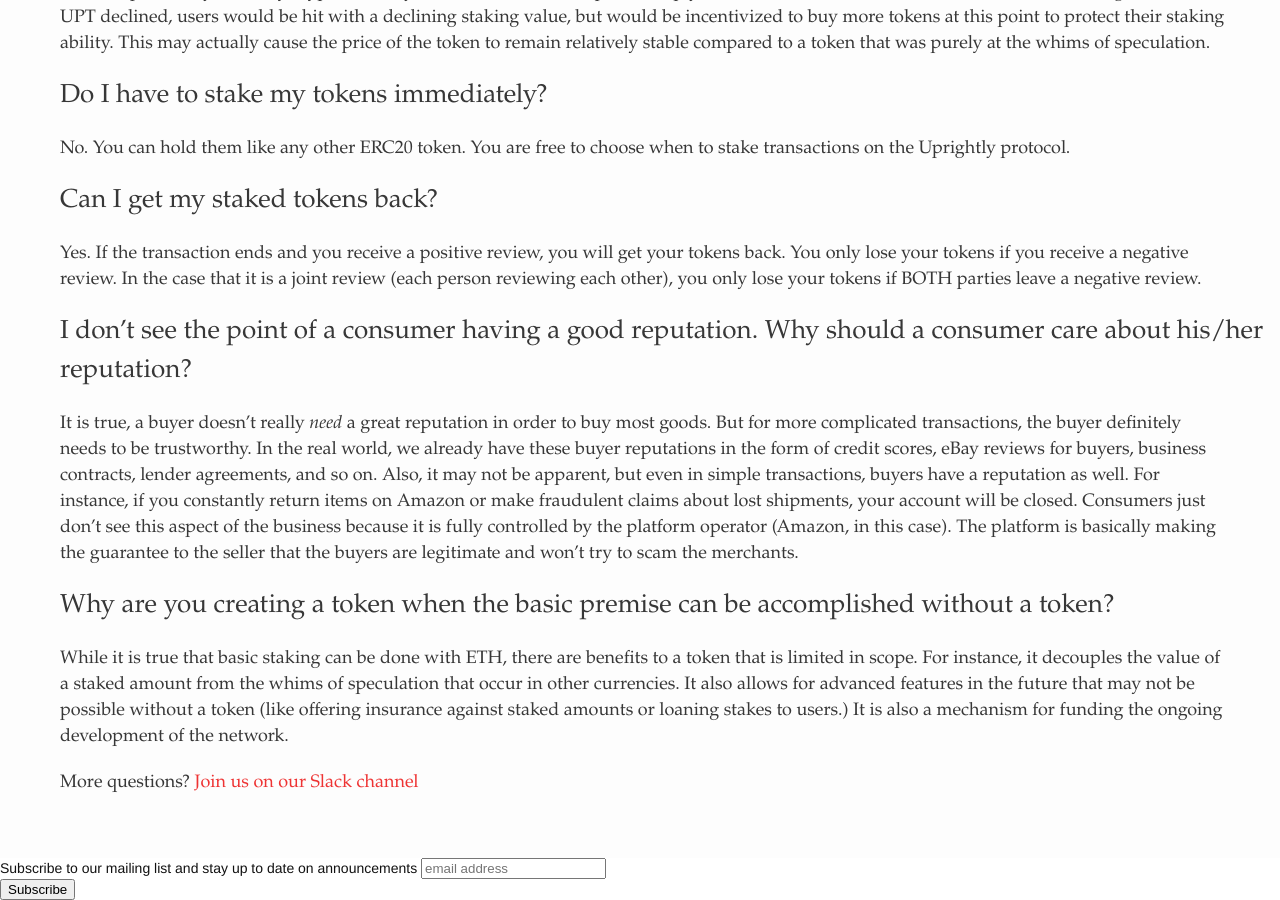
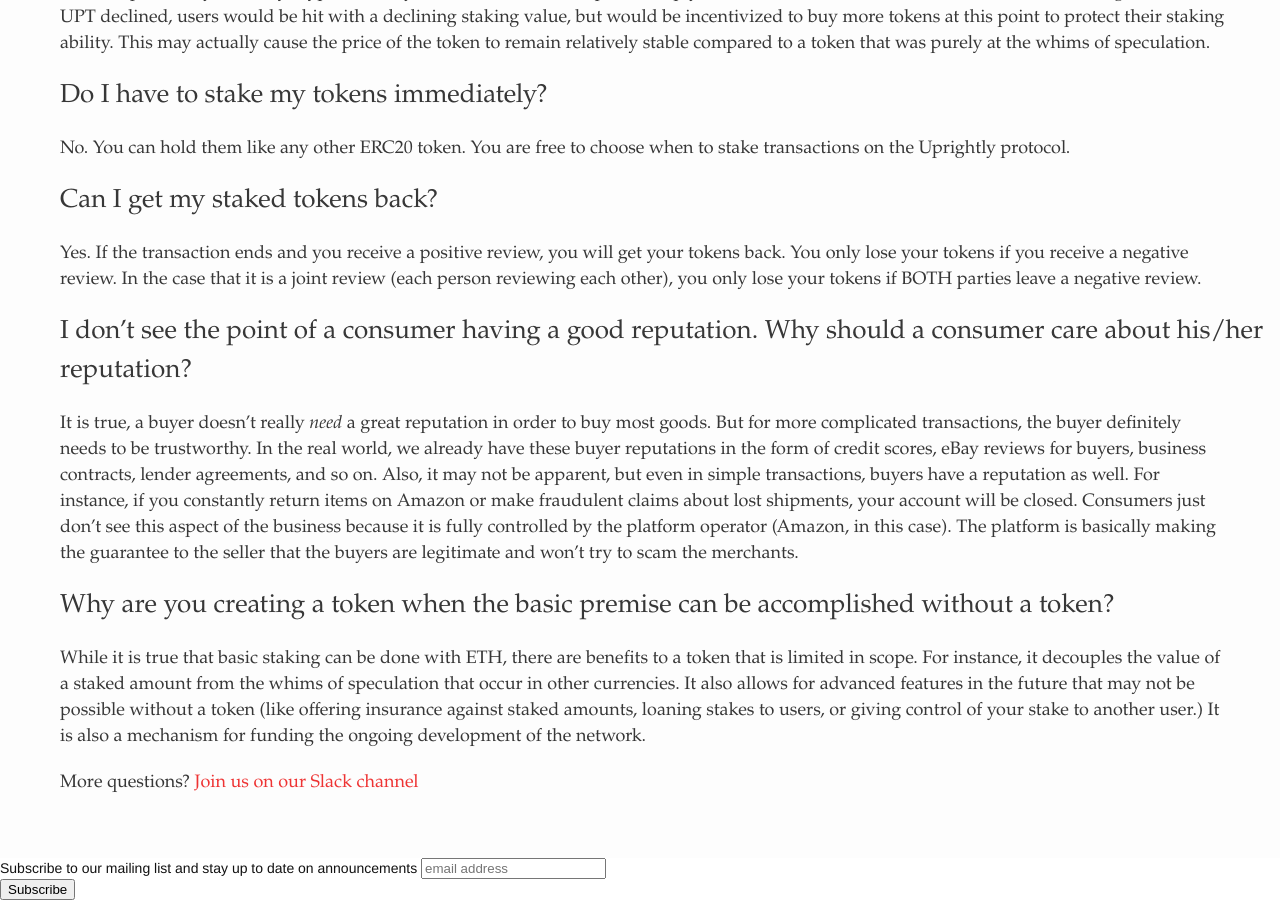
Before and after one commit to uprightly/website, a Jekyll site: the page built from faq.md, in a window 1280 px wide and 900 px high, scrolled down 810 px. Built offline with Jekyll 4.4.1, drawn with Linux system fonts in a browser that asks for light colours; comment, search, counter and statistics services are not loaded.

Commit message:
update faq

```diff
--- a/faq.md
+++ b/faq.md
@@ -33,6 +33,6 @@
 
 ## Why are you creating a token when the basic premise can be accomplished without a token?
 
-While it is true that basic staking can be done with ETH, there are benefits to a token that is limited in scope. For instance, it decouples the value of a staked amount from the whims of speculation that occur in other currencies. It also allows for advanced features in the future that may not be possible without a token (like offering insurance against staked amounts or loaning stakes to users.) It is also a mechanism for funding the ongoing development of the network.
+While it is true that basic staking can be done with ETH, there are benefits to a token that is limited in scope. For instance, it decouples the value of a staked amount from the whims of speculation that occur in other currencies. It also allows for advanced features in the future that may not be possible without a token (like offering insurance against staked amounts, loaning stakes to users, or giving control of your stake to another user.) It is also a mechanism for funding the ongoing development of the network.
 
 More questions? [Join us on our Slack channel](https://join.slack.com/t/uprightly/shared_invite/enQtMzExMTc1OTI0MzEwLTFiNWI5NmRhYTQ5MjAzMzdiYmNiZDE2ODE2NTA3NDI3NTdiZGIwN2RkOTYxYTg1Mzg5NWQ0OWJiYjJiNWI1NGI)
```
